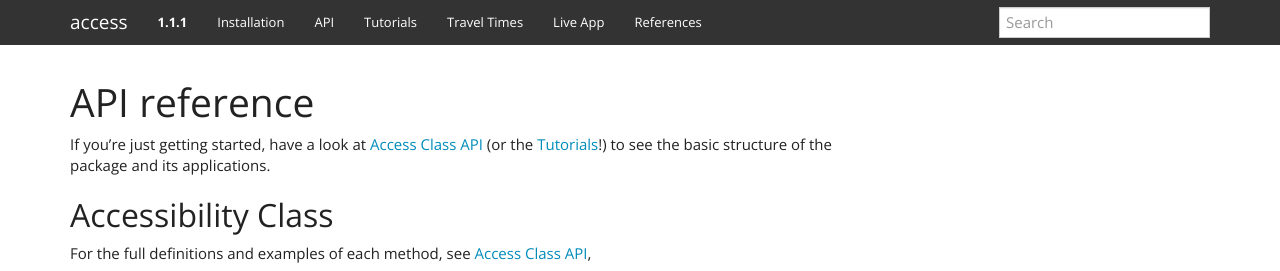
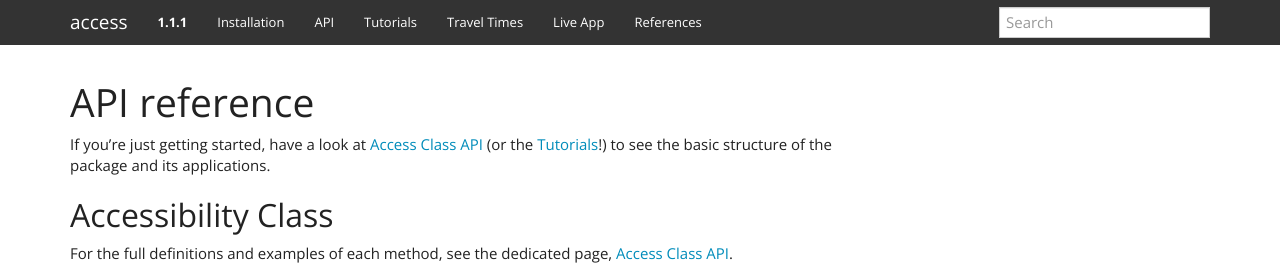
Before and after one commit to pysal/access, a Sphinx documentation site: the page built from docs/api.rst, in a window 1280 px wide, cut to the strip 0-271 px from the top of the page. Built offline with Sphinx 7.4.7, drawn with Linux system fonts in a browser that asks for light colours; pages that are not in the unit, such as notebooks, are missing from menus.

```diff
--- a/docs/api.rst
+++ b/docs/api.rst
@@ -10,7 +10,7 @@ to see the basic structure of the package and its applications.
 
 Accessibility Class
 ----------------------
-For the full definitions and examples of each method, see :ref:`access_class`,
+For the full definitions and examples of each method, see the dedicated page, :ref:`access_class`.
 
 .. autosummary::
    :toctree: generated/
```
